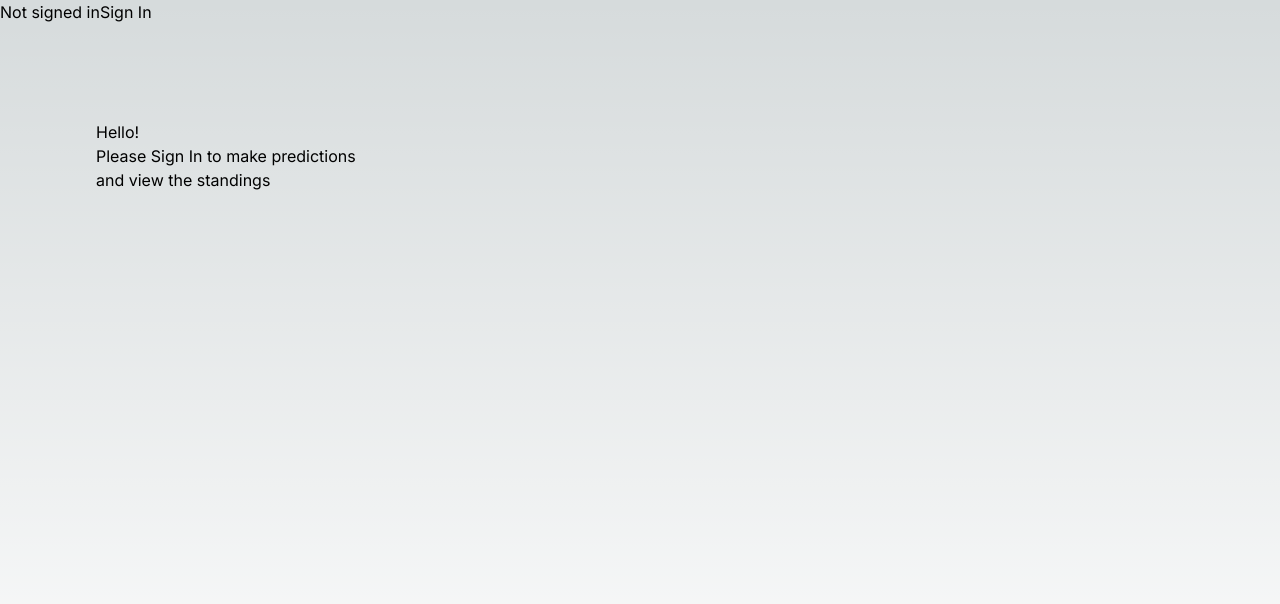
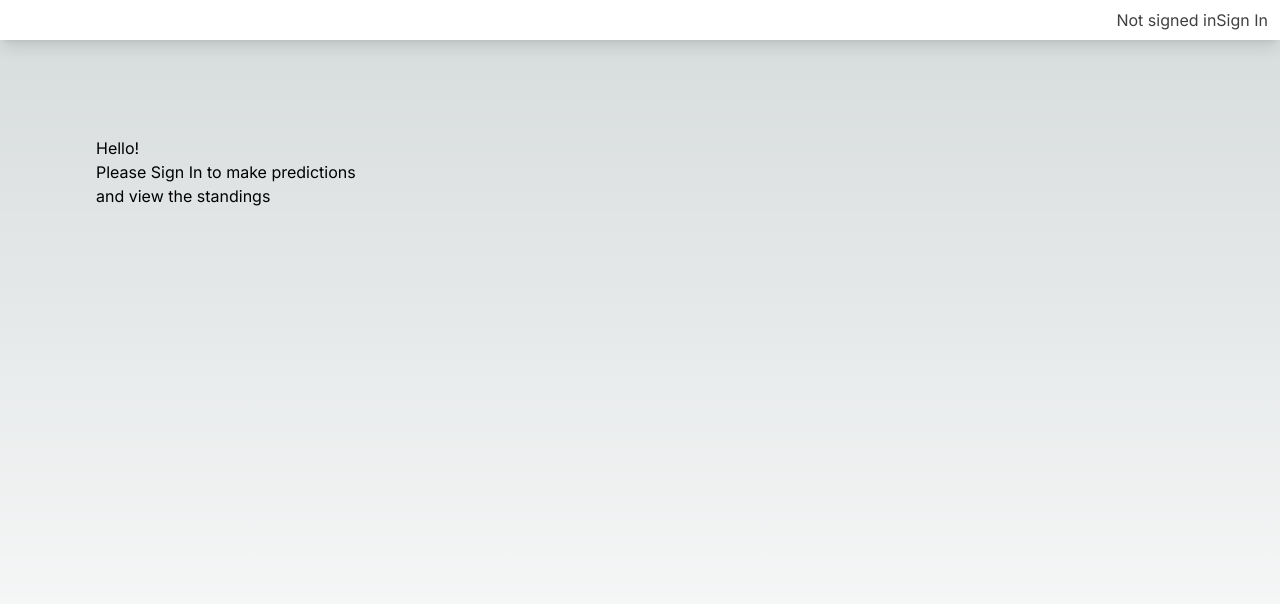
Before and after one commit to TYLER-JM/team-fantasy-v2, a Next.js app: page / in a window 1280 px wide. Shown: the top 604 px of the page. Built offline with nearby package versions, Linux system fonts and the light colour scheme; no server answers.

Commit message:
adds basic loading state for dashboard and header

```diff
--- a/app/components/Dashboard.js
+++ b/app/components/Dashboard.js
@@ -2,8 +2,15 @@
 
 import { useSession, signIn } from "next-auth/react";
 
+
 export default function Dashboard() {
-  const {data: session } = useSession()
+  const {data: session, status } = useSession()
+
+  if (status === 'loading') {
+    return (
+      <h2>Loading...</h2>
+    )
+  }
 
   if (session) {
     return (
--- a/app/components/Header.js
+++ b/app/components/Header.js
@@ -5,7 +5,17 @@ import { useSession, signIn, signOut } from "next-auth/react"
 
 
 export default function Header() {
-  const {data: session} = useSession()
+  const {data: session, status} = useSession()
+
+  if (status === 'loading') {
+    return (
+      <nav className='relative flex flex-col w-full items-center justify-between bg-white py-2 text-neutral-600 shadow-lg hover:text-neutral-700 focus:text-neutral-700 dark:bg-neutral-600 dark:text-neutral-200 md:flex-wrap md:justify-start'>
+        <div className='flex w-full flex-wrap items-center justify-end px-3'>
+          <span>Loading...</span>
+        </div>
+      </nav>
+    )
+  }
 
   if (session) {
     return (
@@ -28,8 +38,8 @@ export default function Header() {
     )
   }
   return (
-    <nav>
-      <div>
+    <nav className='relative flex flex-col w-full items-center justify-between bg-white py-2 text-neutral-600 shadow-lg hover:text-neutral-700 focus:text-neutral-700 dark:bg-neutral-600 dark:text-neutral-200 md:flex-wrap md:justify-start'>
+      <div className='flex w-full flex-wrap items-center justify-end px-3'>
         <span>Not signed in</span>
         <button onClick={() => signIn()}>Sign In</button>
       </div>
```
